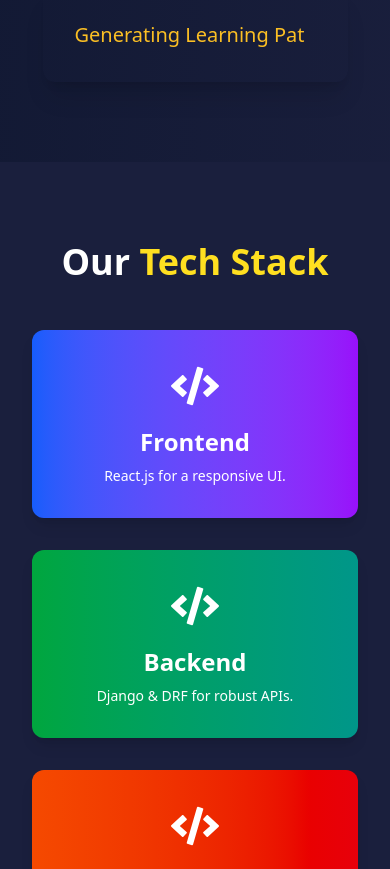
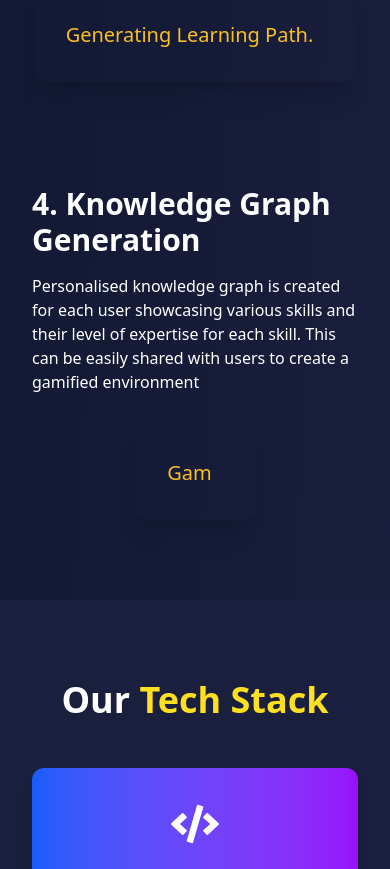
Before and after one commit to Odin5133/AmdocsFrontend, a React (Vite) app: page / in a window 390 px wide. Shown: the part 5260-6129 px from the top of the page. Built offline with nearby package versions, Linux system fonts and the light colour scheme.

Commit message:
fixed some bugs

```diff
--- a/src/Dashboard/Goals/GoalsSection.jsx
+++ b/src/Dashboard/Goals/GoalsSection.jsx
@@ -77,6 +77,7 @@ const GoalsSection = () => {
 
   useEffect(() => {
     setIsLoading(true);
+    setLoadx(true);
     axios
       .get(
         "https://amdocs-backend.onrender.com/api/goals/",
@@ -107,7 +108,10 @@ const GoalsSection = () => {
       .catch((err) => {
         console.log(err);
       })
-      .finally(() => setIsLoading(false));
+      .finally(() => {
+        setIsLoading(false);
+        setLoadx(false);
+      });
   }, []);
 
   useEffect(() => {
@@ -122,8 +126,8 @@ const GoalsSection = () => {
     formData.append("goal_id", goals[selectedGoal].id);
     formData.append("module_info", "Preliminary Test");
     console.log(formData, curGoalId);
-    // setIsLoading(true);
-    // setLoadx(true);
+    setIsLoading(true);
+    setLoadx(true);
     axios
       .post("https://amdocs-backend.onrender.com/api/tests/", formData, {
         headers: {
@@ -132,6 +136,7 @@ const GoalsSection = () => {
       })
       .then((res) => {
         console.log(res.data);
+
         if (res.data.data.is_attempted === false) {
           setPreliminaryQuiz(true);
           if (res.data.questions) {
@@ -172,7 +177,7 @@ const GoalsSection = () => {
       })
       .finally(() => {
         setIsLoading(false);
-        // setLoadx(false);
+        setLoadx(false);
       });
 
     // });
--- a/src/HomePage/Home.jsx
+++ b/src/HomePage/Home.jsx
@@ -391,6 +391,42 @@ md:pt-28 pt-14"
               </div>
             </div>
           </div>
+
+          {/* Step 2 */}
+          <div className="flex md:flex-row flex-col-reverse items-center gap-8 md:pt-28 pt-14">
+            <div className="w-full md:w-1/2 flex justify-center">
+              <div className="bg-richblack-800 p-8 rounded-xl shadow-xl">
+                <TypeAnimation
+                  sequence={[
+                    " Graph Generation...",
+                    1000,
+                    " Skill Showcase... ",
+                    1000,
+                    " Gamified Environment!",
+                    1000,
+                  ]}
+                  repeat={Infinity}
+                  cursor={true}
+                  style={{
+                    whiteSpace: "pre-line",
+                    display: "block",
+                    fontSize: "1.25rem",
+                    color: "#FBBF24",
+                  }}
+                />
+              </div>
+            </div>
+            <div className="w-full md:w-1/2">
+              <h3 className="text-3xl font-semibold mb-4">
+                4. Knowledge Graph Generation
+              </h3>
+              <p className="text-richblack-300">
+                Personalised knowledge graph is created for each user showcasing
+                various skills and their level of expertise for each skill. This
+                can be easily shared with users to create a gamified environment
+              </p>
+            </div>
+          </div>
         </div>
       </section>
 
@@ -420,13 +456,13 @@ md:pt-28 pt-14"
           <FeatureCard
             icon={<FaCode />}
             title="Database"
-            description="PostgreSQL for structured data & Qdrant for vector search."
+            description="PostgreSQL for structured data ,Qdrant for vector search and Neo4j for personalised Knowledge Graph"
             gradient="bg-gradient-to-r from-orange-600 to-red-600"
           />
           <FeatureCard
             icon={<FaCode />}
             title="AI Models"
-            description="LLaMA & Mistral for cutting-edge NLP."
+            description="Deepseek & Mistral for cutting-edge NLP."
             gradient="bg-gradient-to-r from-purple-600 to-pink-600"
           />
         </div>
@@ -434,7 +470,7 @@ md:pt-28 pt-14"
 
       {/* Footer */}
       <footer className="bg-richblack-900 text-white py-8 text-center">
-        <p>© 2023 PathFinder AI. All rights reserved.</p>
+        <p>© 2025 PathFinder AI. All rights reserved.</p>
       </footer>
     </div>
   );
```
